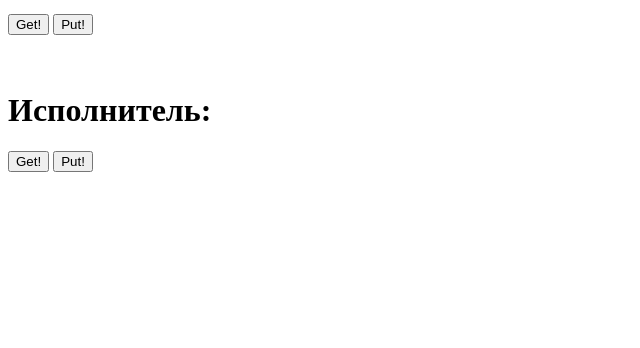
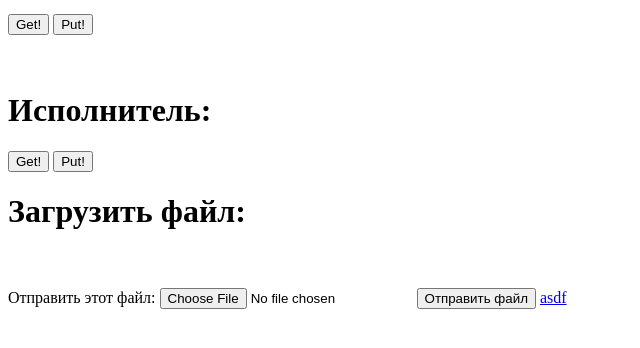
Before and after one commit to vladtinishov/music, a CodeIgniter app: page /database/ in a window 1280 px wide. Shown: the part 278-626 px from the top of the page, without its empty margins (0-640 px from the left). Run offline with CodeIgniter, Linux system fonts and the light colour scheme.

Commit message:
сделал отправку файлов в папку music главной директории, но не в формате spa

```diff
--- a/application/controllers/MusicDownload.php
+++ b/application/controllers/MusicDownload.php
@@ -11,5 +11,3 @@ class MusicDownload extends CI_Controller{
         }
     }
 }
-
-?>
--- a/application/views/client/index.php
+++ b/application/views/client/index.php
@@ -21,6 +21,17 @@
         <h1>Исполнитель:</h1>
         <button @click="workingWithUsers('get_singer')">Get!</button>
         <button @click="workingWithUsers('set_singer')">Put!</button>
+
+        <h1>Загрузить файл:</h1> <br><br>
+        <form enctype="multipart/form-data" action="index.php/musicDownload/downloadFile" method="POST">
+            <!-- Поле MAX_FILE_SIZE должно быть указано до поля загрузки файла -->
+            <input type="hidden" name="MAX_FILE_SIZE" value="30000" />
+            <!-- Название элемента input определяет имя в массиве $_FILES -->
+            Отправить этот файл: <input name="userfile" type="file" />
+            <input type="submit" value="Отправить файл" />
+        <a href="index.php/musicDownload/downloadFile">asdf</a>
+
+        </form>
     </div>
 
 <script src="https://cdn.jsdelivr.net/npm/axios/dist/axios.min.js"></script>
```
Also changed, not shown: templates/style.css (deleted), 1 other file.
